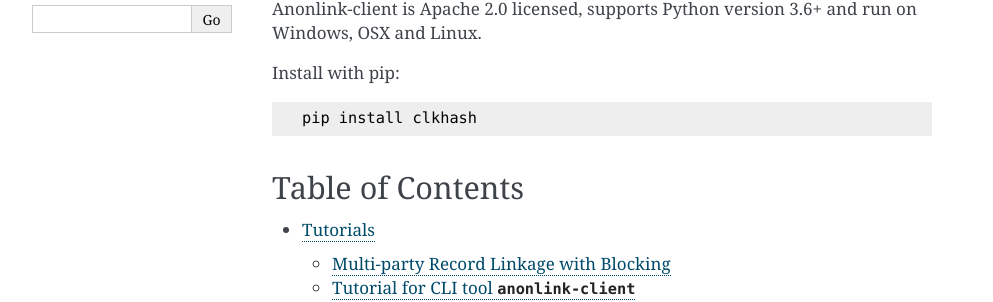
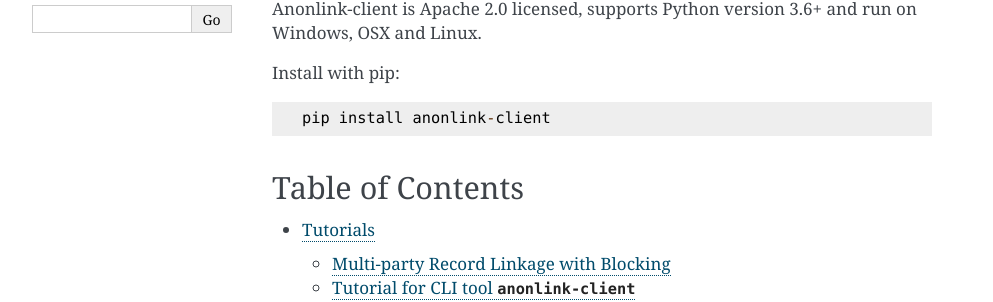
Before and after one commit to data61/anonlink-client, a Sphinx documentation site: the page built from docs/index.rst, in a window 1280 px wide. Shown: the part 285-587 px from the top of the page, without its empty margins (148-1141 px from the left). Built offline with Sphinx 7.4.7, drawn with Linux system fonts in a browser that asks for light colours; formulas are drawn with MathJax 3.

```diff
--- a/docs/conf.py
+++ b/docs/conf.py
@@ -71,3 +71,11 @@ html_theme = 'alabaster'
 # relative to this directory. They are copied after the builtin static files,
 # so a file named "default.css" will overwrite the builtin "default.css".
 html_static_path = ['_static']
+
+import anonlinkclient
+
+# The short X.Y version.
+version = anonlinkclient.__version__.split('-')[0]
+
+# The full version, including alpha/beta/rc tags.
+release = anonlinkclient.__version__
--- a/docs/development.rst
+++ b/docs/development.rst
@@ -45,4 +44,4 @@ The ``anonlink`` command line tool can be frozen into an exe using
     pyinstaller cli.spec
 
 
-Look for `clkutil.exe` in the `dist` directory.
+Look for `anonlink.exe` in the `dist` directory.
--- a/docs/devops.rst
+++ b/docs/devops.rst
@@ -4,7 +4,7 @@ Devops
 Azure Pipeline
 --------------
 
-``anonlnik-client`` is automatically built and tested using Azure Pipeline
+``anonlink-client`` is automatically built and tested using Azure Pipeline
  for Windows environment, in the project `Anonlink <https://dev.azure.com/data61/Anonlink>`
 
 Two pipelines are available:
--- a/docs/doc-requirements.txt
+++ b/docs/doc-requirements.txt
@@ -1,5 +1,6 @@
 sphinx
 sphinxcontrib-redoc
+sphinxcontrib-programoutput
 nbsphinx
 ipython
 recordlinkage
--- a/docs/index.rst
+++ b/docs/index.rst
@@ -18,7 +18,7 @@ Anonlink-client is Apache 2.0 licensed, supports Python version 3.6+ and run on
 
 Install with pip::
 
-    pip install clkhash
+    pip install anonlink-client
 
 Table of Contents
 -----------------
--- a/docs/rest_client.rst
+++ b/docs/rest_client.rst
@@ -2,10 +2,10 @@ Rest Client API Documentation
 =============================
 
 
-``clkhash`` includes a module for interacting with the anonlink-entity-service.
+``anonnlink-client`` includes a module for interacting with the anonlink-entity-service.
 
 
-.. automodule:: clkhash.rest_client
+.. automodule:: anonlinkclient.rest_client
     :members:
     :undoc-members:
     :show-inheritance:
```
Also changed, not shown: other parts of docs/development.rst (+1 -2 lines), .readthedocs.yml (added).
